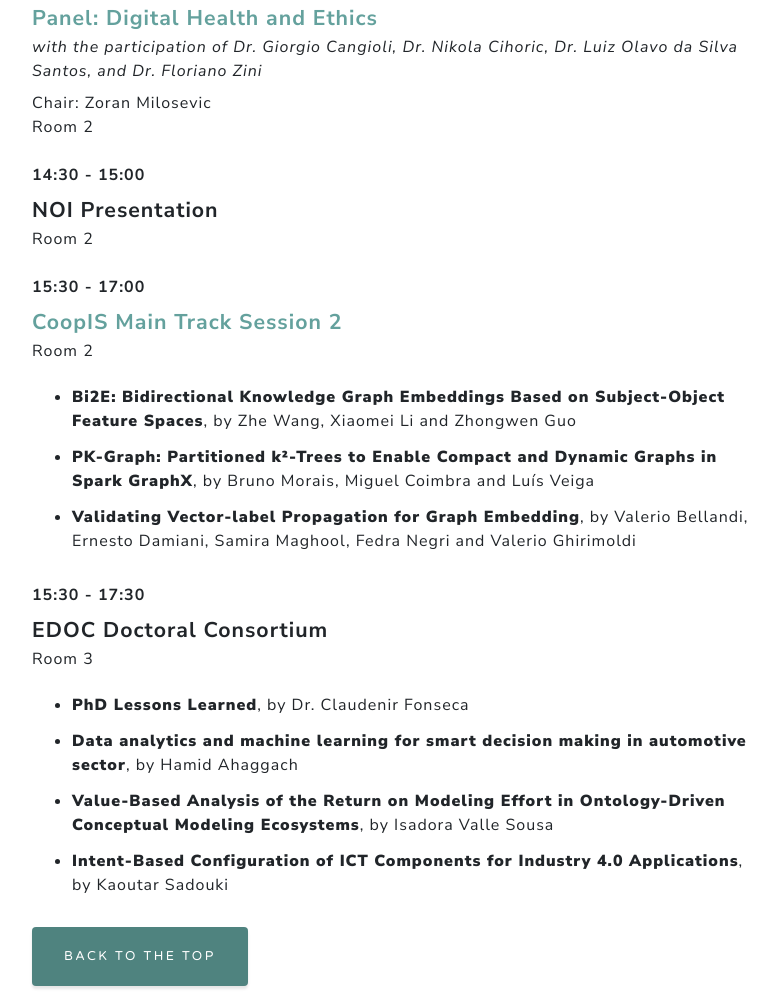
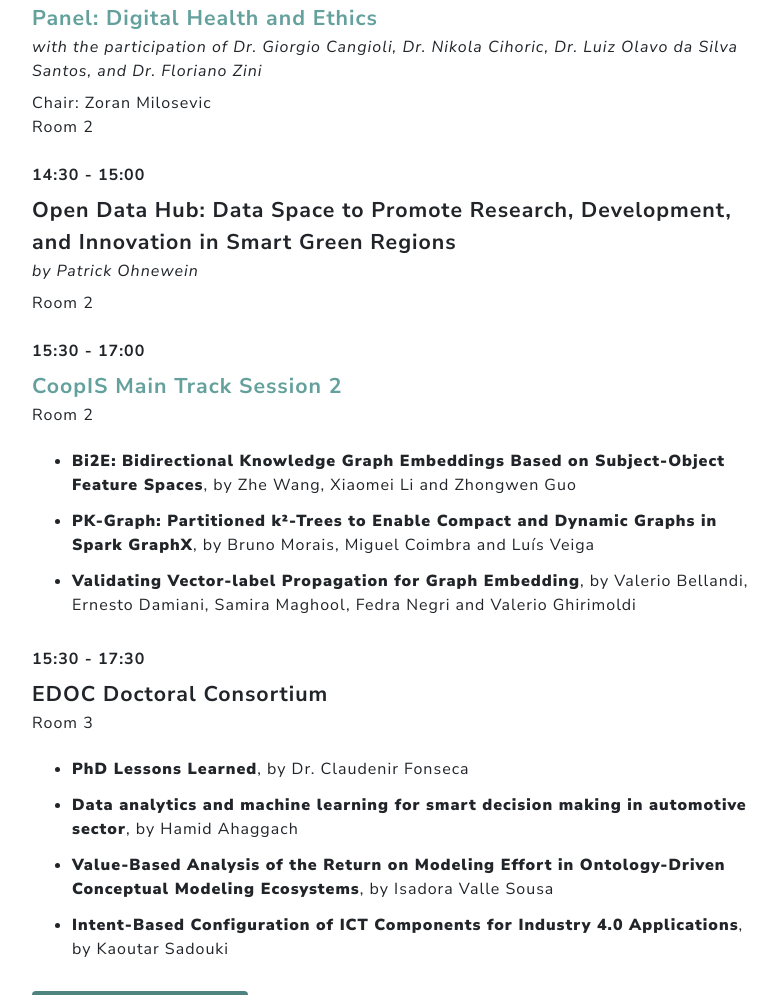
Before and after one commit to edoc2022/edoc2022.github.io, a Gatsby site: page /program-overview in a window 1280 px wide. Shown: the part 5997-6992 px from the top of the page, without its empty margins (243-1021 px from the left). Built offline with nearby package versions, Linux system fonts and the light colour scheme; Gatsby itself is replaced by a stand-in of ours.

```diff
--- a/src/pages/program-overview.js
+++ b/src/pages/program-overview.js
@@ -407,7 +407,8 @@
               <b>14:30 - 15:00</b>
 
               <div className="session">
-                <div className="session-title-link">NOI Presentation</div>
+                <div className="session-title">Open Data Hub: Data Space to Promote Research, Development, and Innovation in Smart Green Regions</div>
+                <div className='session-speaker'>by Patrick Ohnewein</div>
                 <div className="session-place">Room 2</div>
               </div>
 
```
